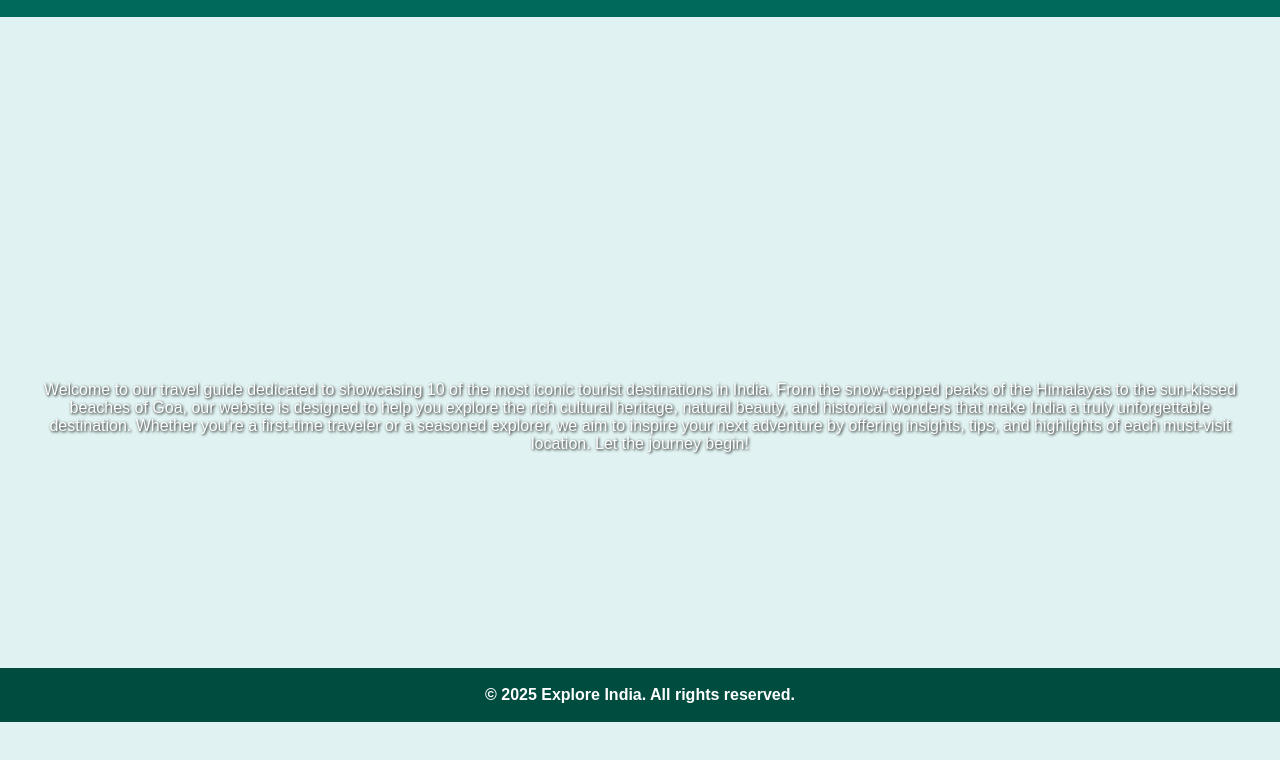
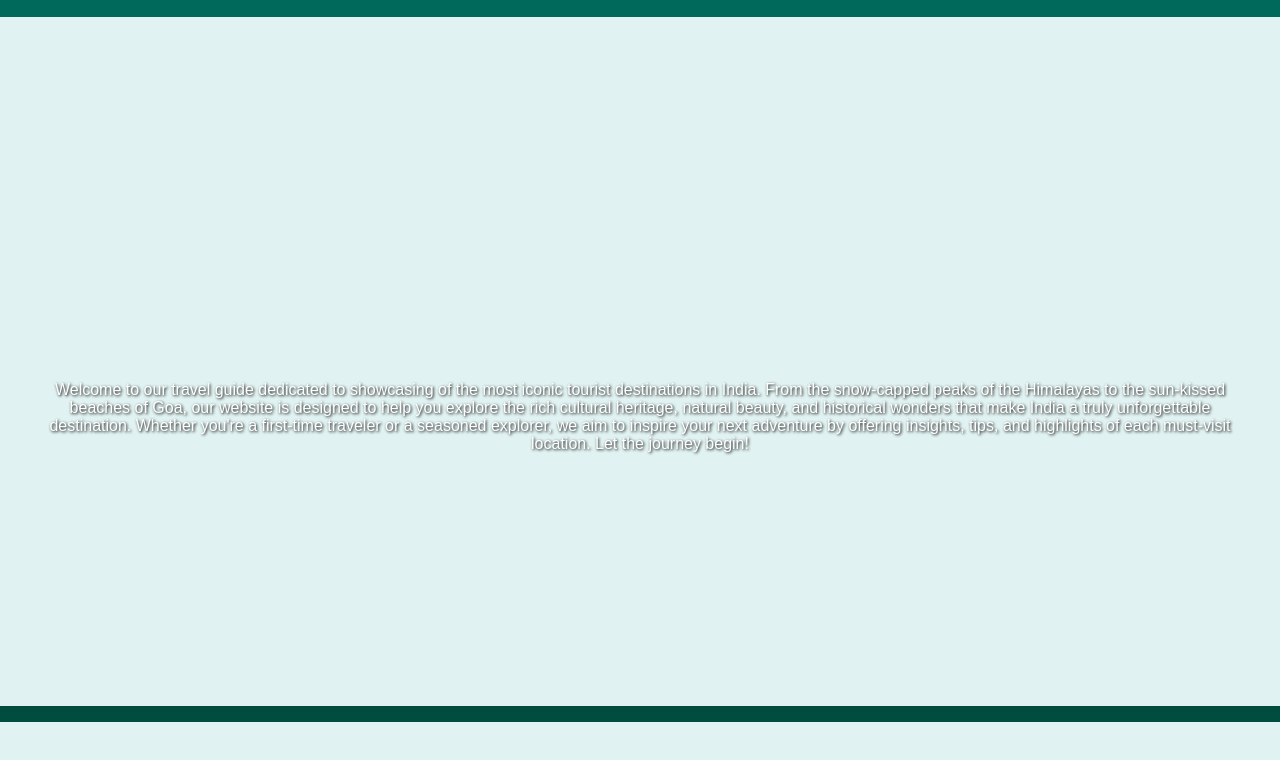
Before and after one commit to abhisachu54321-web/top-10-indian-destinations, a plain HTML site: page about.html in a window 1280 px wide. Shown: the part 78-838 px from the top of the page. Drawn offline with Linux system fonts and the light colour scheme; a script that the page names is missing.

Commit message:
updating
still updating

```diff
--- a/about.html
+++ b/about.html
@@ -21,16 +21,13 @@
 
   <main>
     <section class="hero">
-      <p>Welcome to our travel guide dedicated to showcasing 10 of the most iconic tourist destinations in India. From the snow-capped peaks of the Himalayas to the sun-kissed beaches of Goa, our website is designed to help you explore the rich cultural heritage, natural beauty, and historical wonders that make India a truly unforgettable destination. Whether you're a first-time traveler or a seasoned explorer, we aim to inspire your next adventure by offering insights, tips, and highlights of each must-visit location. Let the journey begin!</p>
+      <p>Welcome to our travel guide dedicated to showcasing of the most iconic tourist destinations in India. From the snow-capped peaks of the Himalayas to the sun-kissed beaches of Goa, our website is designed to help you explore the rich cultural heritage, natural beauty, and historical wonders that make India a truly unforgettable destination. Whether you're a first-time traveler or a seasoned explorer, we aim to inspire your next adventure by offering insights, tips, and highlights of each must-visit location. Let the journey begin!</p>
 
 
     </section>
   </main>
  <script src="script.js"></script>
   <div class="bottom-banner">
-   <footer>
-   <p> &copy; 2025 Explore India. All rights reserved.</p>
-   </footer>
 
 </body>
 </html>
```
Also changed, not shown: index.html (+1 -1 lines).
